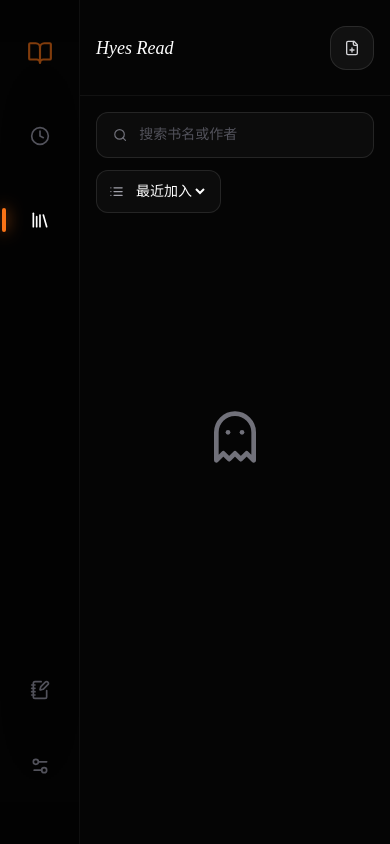
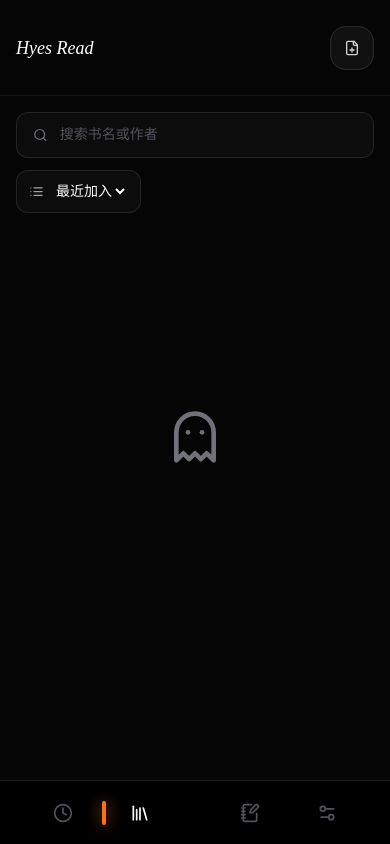
Before and after one commit to hy3560/HyesRead, a Next.js app: page / in a window 390 px wide. Built offline with nearby package versions, Linux system fonts and the light colour scheme.

Commit message:
Improve mobile navigation and stats layout

```diff
--- a/src/app/page.tsx
+++ b/src/app/page.tsx
@@ -377,21 +377,21 @@
 
   return (
     <div className="flex h-screen w-screen bg-[#050505] text-zinc-300 font-sans overflow-hidden">
-      <nav className="w-20 flex flex-col items-center py-10 border-r border-white/5 bg-black/40 backdrop-blur-3xl z-30 relative">
+      <nav className="w-20 flex flex-col items-center py-10 border-r border-white/5 bg-black/40 backdrop-blur-3xl z-30 relative max-[640px]:fixed max-[640px]:inset-x-0 max-[640px]:bottom-0 max-[640px]:z-50 max-[640px]:h-16 max-[640px]:w-full max-[640px]:flex-row max-[640px]:justify-between max-[640px]:border-r-0 max-[640px]:border-t max-[640px]:border-white/10 max-[640px]:px-2 max-[640px]:py-2 max-[640px]:bg-black/90">
         <motion.div
           animate={{ opacity: [0.3, 1, 0.3] }}
           transition={{ duration: 2.5, repeat: Infinity, ease: "easeInOut" }}
-          className="text-orange-500 mb-12"
+          className="text-orange-500 mb-12 max-[640px]:hidden"
         >
           <BookOpen size={26} />
         </motion.div>
 
-        <div className="flex-1 flex flex-col gap-10">
+        <div className="flex-1 flex flex-col gap-10 max-[640px]:flex-row max-[640px]:items-center max-[640px]:justify-evenly max-[640px]:gap-0">
           <NavIcon label="首页" icon={<Clock size={20} />} active={activeTab === 'home'} onClick={() => setActiveTab('home')} />
           <NavIcon label="书架" icon={<Library size={20} />} active={activeTab === 'library'} onClick={() => setActiveTab('library')} />
           {isDesktop() && <NavIcon label="在线目录" icon={<Globe2 size={20} />} active={activeTab === 'catalog'} onClick={() => setActiveTab('catalog')} />}
         </div>
-        <div className="mb-4 flex flex-col gap-8">
+        <div className="mb-4 flex flex-col gap-8 max-[640px]:mb-0 max-[640px]:flex-1 max-[640px]:flex-row max-[640px]:items-center max-[640px]:justify-evenly max-[640px]:gap-0">
            <NavIcon label="阅读统计" icon={<NotebookPen size={20} />} active={activeTab === 'stats'} onClick={() => setActiveTab('stats')} className="text-blue-400" />
            <NavIcon label="设置" icon={<Settings2 size={20} />} active={activeTab === 'settings'} onClick={() => setActiveTab('settings')} />
         </div>
@@ -457,7 +457,7 @@
           </div>
         </header>
 
-        <section className="flex-1 overflow-y-auto p-12 custom-scrollbar relative max-[640px]:p-4">
+        <section className="flex-1 overflow-y-auto p-12 custom-scrollbar relative max-[640px]:p-4 max-[640px]:pb-20">
           {operationError && (
             <div role="alert" className="mb-5 flex items-start justify-between gap-4 rounded-xl border border-red-500/20 bg-red-500/5 px-4 py-3 text-sm text-red-300">
               <span>{operationError}</span>
@@ -554,16 +554,16 @@
                       <Activity className="text-orange-500" />
                       <h2 className="text-lg font-serif text-white">阅读趋势</h2>
                     </div>
-                    <div className="flex gap-2 bg-black/50 p-1 rounded-xl border border-white/5">
+                    <div className="flex gap-2 bg-black/50 p-1 rounded-xl border border-white/5 max-[640px]:gap-0">
                       <button
                         onClick={() => setChartRange('30days')}
-                        className={`px-4 py-1.5 text-[10px] font-bold rounded-lg transition-colors ${chartRange === '30days' ? 'bg-white/10 text-white shadow' : 'text-zinc-500 hover:text-white'}`}
+                        className={`px-4 py-1.5 text-[10px] font-bold rounded-lg transition-colors whitespace-nowrap max-[640px]:px-2 max-[640px]:text-[9px] ${chartRange === '30days' ? 'bg-white/10 text-white shadow' : 'text-zinc-500 hover:text-white'}`}
                       >
                         近 30 天
                       </button>
                       <button
                         onClick={() => setChartRange('year')}
-                        className={`px-4 py-1.5 text-[10px] font-bold rounded-lg transition-colors ${chartRange === 'year' ? 'bg-white/10 text-white shadow' : 'text-zinc-500 hover:text-white'}`}
+                        className={`px-4 py-1.5 text-[10px] font-bold rounded-lg transition-colors whitespace-nowrap max-[640px]:px-2 max-[640px]:text-[9px] ${chartRange === 'year' ? 'bg-white/10 text-white shadow' : 'text-zinc-500 hover:text-white'}`}
                       >
                         今年
                       </button>
```
